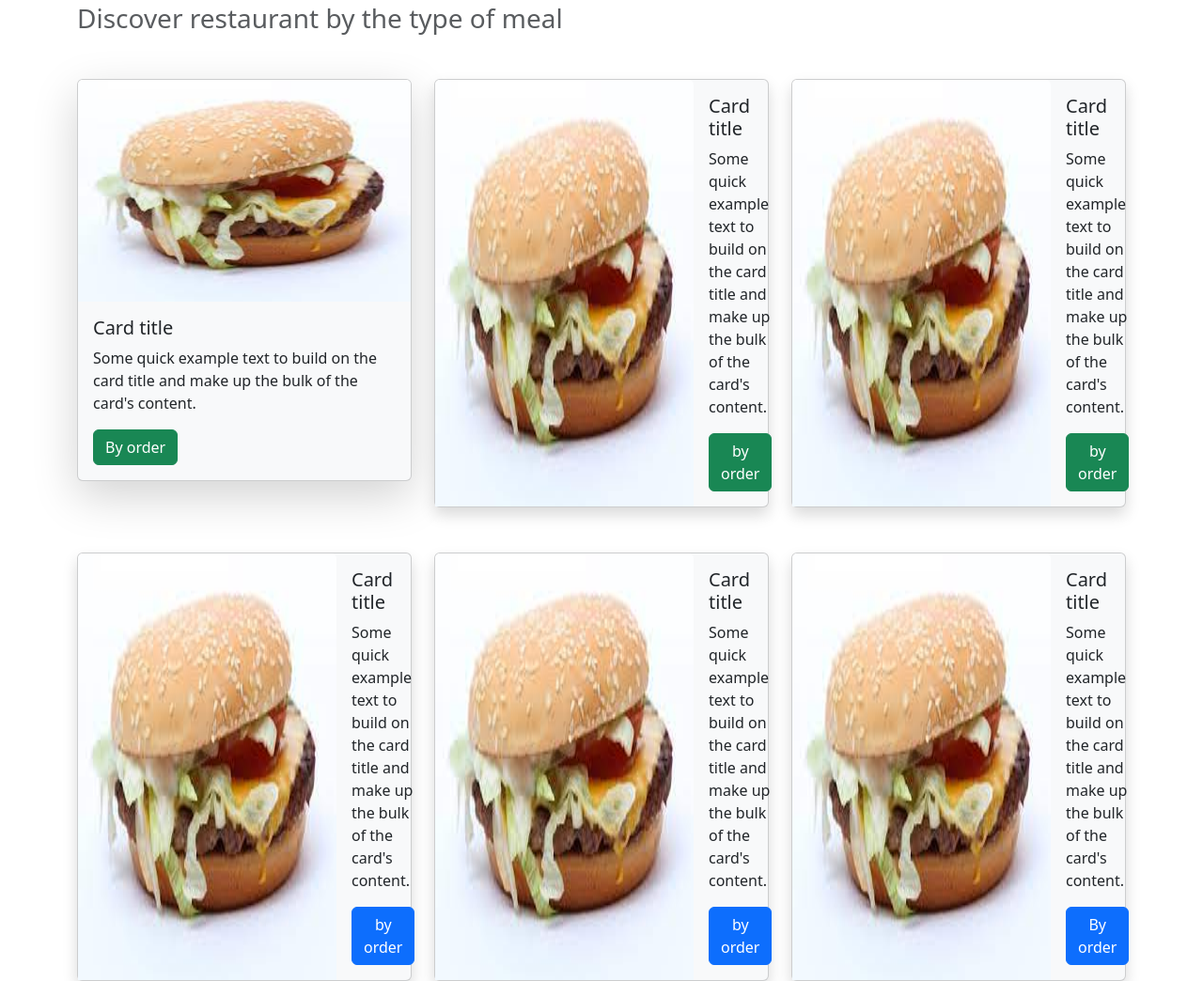
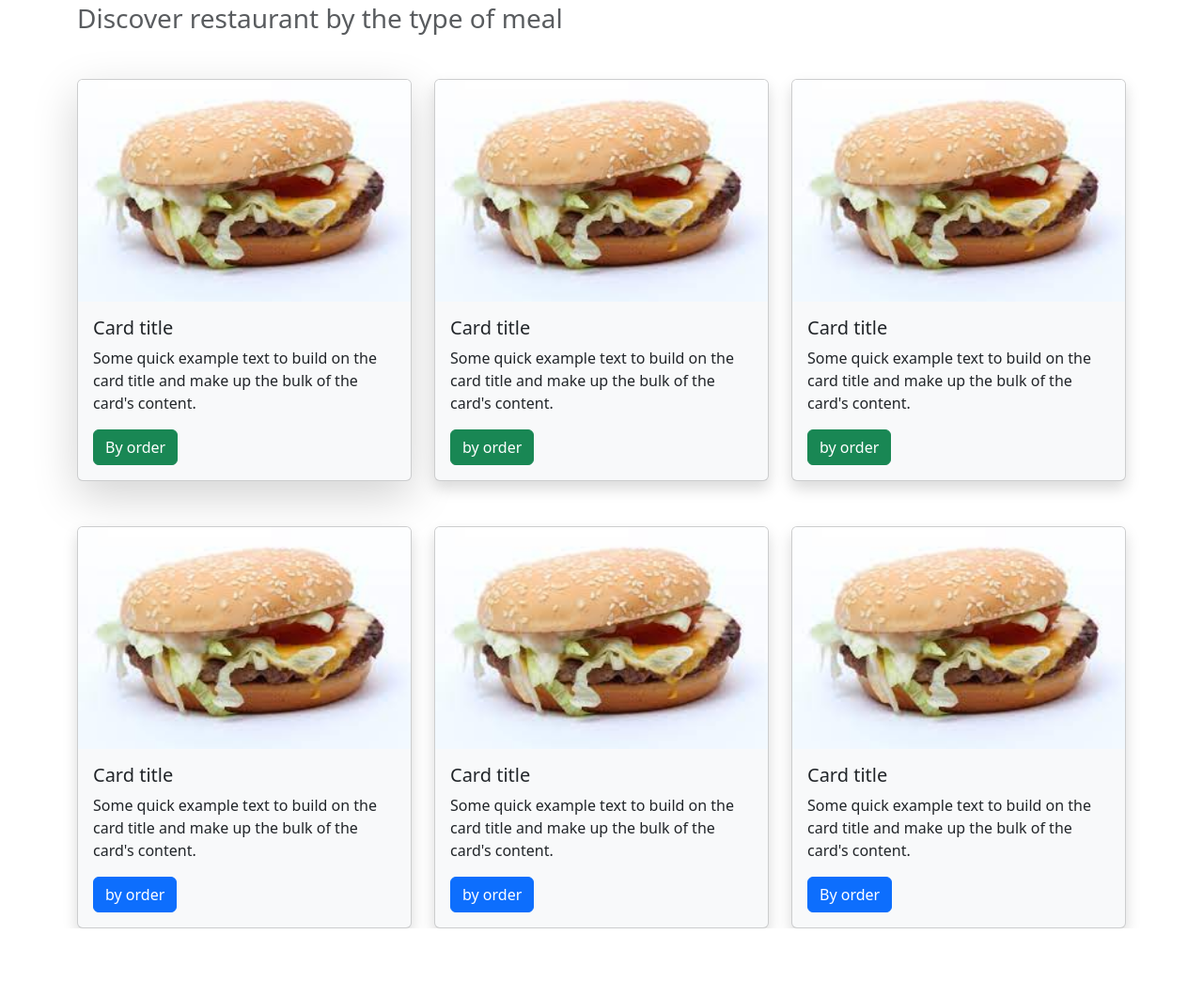
Before and after one commit to kabilanero/zomato-bootstrap, a plain HTML site: page index.html in a window 1280 px wide. Shown: the part 719-1763 px from the top of the page at 94% size. After the commit the page ends 1707 px from the top, so only its background shows below. Drawn offline with nearby package versions, Linux system fonts and the light colour scheme.

Commit message:
Update index.html

```diff
--- a/index.html
+++ b/index.html
@@ -45,7 +45,7 @@
 
 <div class="row gy-5 ">
   <div class="col-12 col-xxl-4 col-xl-4 col-md-6 col-sm-12">
-    <div class="card d-flex  shadow-lg bg-body-tertiary rounded">
+    <div class="card d-flex shadow-lg bg-body-tertiary rounded">
       <img src="./burger.jpeg" class="float-right card-img-top">
       <div class="card-body">
         <h5 class="card-title">Card title</h5>
@@ -56,7 +56,7 @@
   </div>
 
   <div class="col-12 col-xxl-4 col-xl-4 col-md-6 col-sm-12">
-    <div class="card d-flex flex-row shadow bg-body-tertiary rounded">
+    <div class="card d-flex shadow bg-body-tertiary rounded">
       <img src="./burger.jpeg" class=" card-img-top">
       <div class="card-body">
         <h5 class="card-title">Card title</h5>
@@ -67,7 +67,7 @@
   </div>
 
   <div class="col-12 col-xxl-4 col-xl-4 col-md-6 col-sm-12">
-    <div class="card d-flex flex-row shadow bg-body-tertiary rounded">
+    <div class="card d-flex shadow bg-body-tertiary rounded">
       <img src="./burger.jpeg" class=" card-img-top">
       <div class="card-body">
         <h5 class="card-title">Card title</h5>
@@ -79,7 +79,7 @@
   </div>
 
   <div class="col-12 col-xxl-4 col-xl-4 col-md-6 col-sm-12">
-    <div class="card d-flex flex-row shadow bg-body-tertiary rounded">
+    <div class="card d-flex shadow bg-body-tertiary rounded">
       <img src="./burger.jpeg" class=" card-img-top">
       <div class="card-body">
         <h5 class="card-title">Card title</h5>
@@ -91,7 +91,7 @@
   </div>
 
   <div class="col-12 col-xxl-4 col-xl-4 col-md-6 col-sm-12">
-    <div class="card d-flex flex-row shadow bg-body-tertiary rounded">
+    <div class="card d-flex shadow bg-body-tertiary rounded">
       <img src="./burger.jpeg" class=" card-img-top">
       <div class="card-body">
         <h5 class="card-title">Card title</h5>
@@ -103,7 +103,7 @@
   </div>
 
   <div class="col-12 col-xxl-4 col-xl-4 col-md-6 col-sm-12">
-    <div class="card d-flex flex-row shadow bg-body-tertiary rounded">
+    <div class="card d-flex shadow bg-body-tertiary rounded">
       <img src="./burger.jpeg" class="float-right card-img-top w-3">
       <div class="card-body">
         <h5 class="card-title ">Card title</h5>
```
